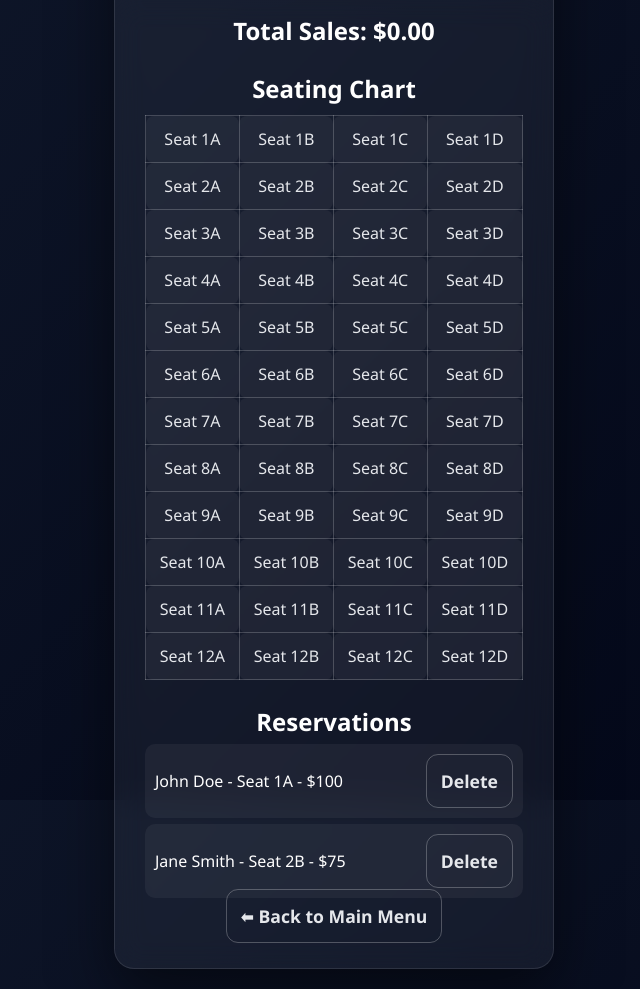
After one commit to aheg7b/IT-4320-Final, a Flask app: template app/templates/admin_dashboard.html in a window 1280 px wide. The commit adds this page. Shown: the whole page, without its empty margins (306-946 px from the left). Run offline with Flask 3, Linux system fonts and the light colour scheme; the template is opened without the code that fills it, so the values that code supplies are empty.

Commit message:
added in admin login and admin page

```diff
--- a/app/static/css/style.css
+++ b/app/static/css/style.css
@@ -112,3 +112,33 @@
     margin-top: 25px;
     text-align: center;
 }
+.dashboard-section {
+    margin-top: 25px;
+    text-align: center;
+}
+.seating-chart {
+    width: 100%;
+    border-collapse: collapse;
+    margin: 10px 0;
+}
+.seating-chart td {
+    border: 1px solid rgba(255,255,255,0.2);
+    padding: 12px;
+    border-radius: 8px;
+    background: rgba(255,255,255,0.05);
+    text-align: center;
+    color: #e5e7eb;
+}
+.reservation-list {
+    list-style: none;
+    padding: 0;
+}
+.reservation-list li {
+    display: flex;
+    justify-content: space-between;
+    align-items: center;
+    margin: 6px 0;
+    padding: 10px;
+    background: rgba(255,255,255,0.05);
+    border-radius: 10px;
+}
--- /dev/null
+++ b/app/templates/admin_dashboard.html
@@ -0,0 +1,40 @@
+<!DOCTYPE html>
+<html lang="en">
+<head>
+    <meta charset="UTF-8" />
+    <meta name="viewport" content="width=device-width, initial-scale=1.0"/>
+    <title>Admin Dashboard</title>
+    <link rel="stylesheet" href="{{ url_for('static', filename='css/style.css') }}">
+</head>
+<body class="main-body">
+    <div class="menu-container">
+        <div class="menu-card">
+            <h1 class="menu-title">Admin Dashboard</h1>
+            <p class="menu-subtitle">View seating chart and sales summary (visual only)</p>
+            <div class="dashboard-section">
+                <h2>Total Sales: $0.00</h2>
+            </div>
+            <div class="dashboard-section">
+                <h2>Seating Chart</h2>
+                <table class="seating-chart">
+                    {% for row in range(1,13) %}
+                    <tr>
+                        {% for col in range(1,5) %}
+                        <td>Seat {{ row }}{{ ['A','B','C','D'][col-1] }}</td>
+                        {% endfor %}
+                    </tr>
+                    {% endfor %}
+                </table>
+            </div>
+            <div class="dashboard-section">
+                <h2>Reservations</h2>
+                <ul class="reservation-list">
+                    <li>John Doe - Seat 1A - $100 <button class="menu-btn secondary">Delete</button></li>
+                    <li>Jane Smith - Seat 2B - $75 <button class="menu-btn secondary">Delete</button></li>
+                </ul>
+            </div>
+            <a href="{{ url_for('main.main_menu') }}" class="menu-btn secondary">⬅ Back to Main Menu</a>
+        </div>
+    </div>
+</body>
+</html>
--- a/app/templates/main_menu.html
+++ b/app/templates/main_menu.html
@@ -13,7 +13,7 @@
             <p class="menu-subtitle">Reserve your seat or manage the bus as an administrator</p>
             <div class="menu-buttons">
                 <a href="{{ url_for('main.reserve_seat') }}" class="menu-btn primary">Reserve a Seat</a>
-                <a href="#" class="menu-btn secondary">Administrator Login</a>
+                <a href="{{ url_for('main.admin_login') }}" class="menu-btn secondary">Administrator Login</a>
             </div>
         </div>
     </div>
```
Also changed, not shown: app/routes.py (+13 -0 lines), app/templates/admin_login.html (added, +34 -0 lines).
